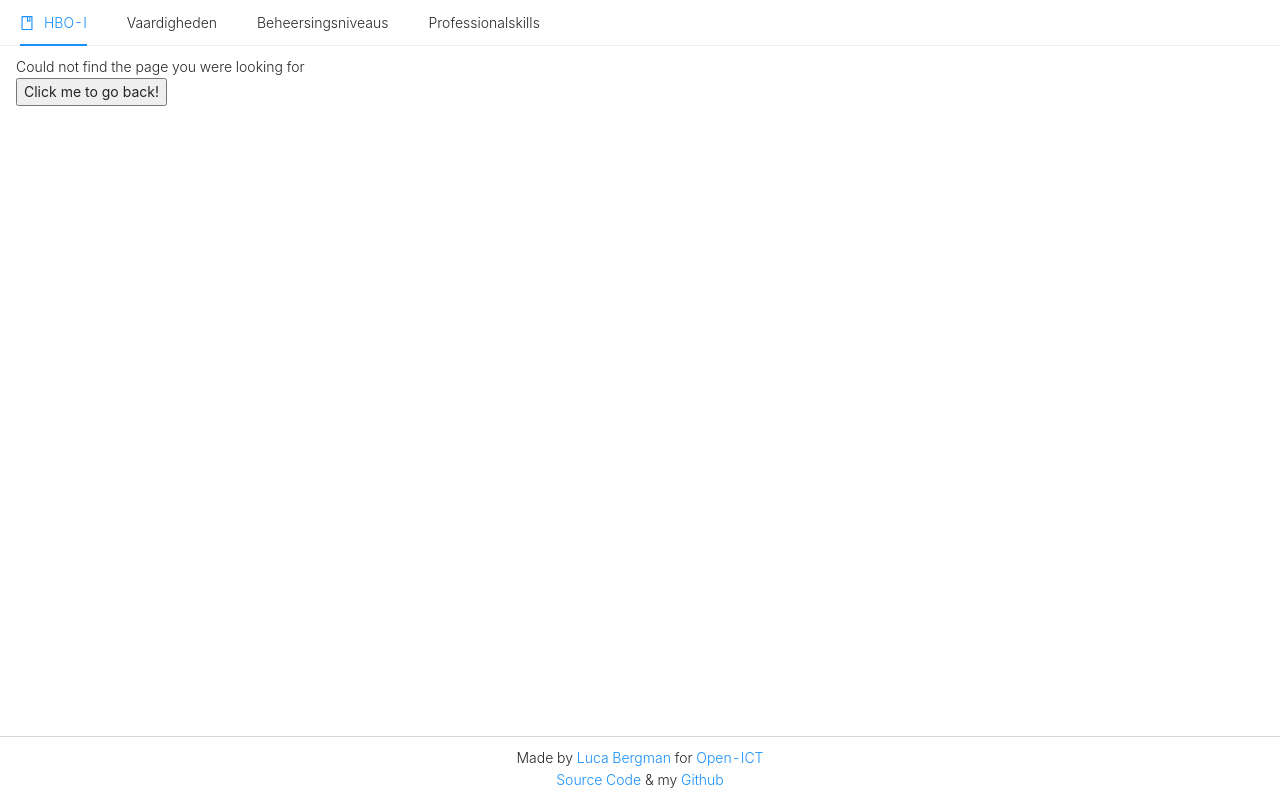
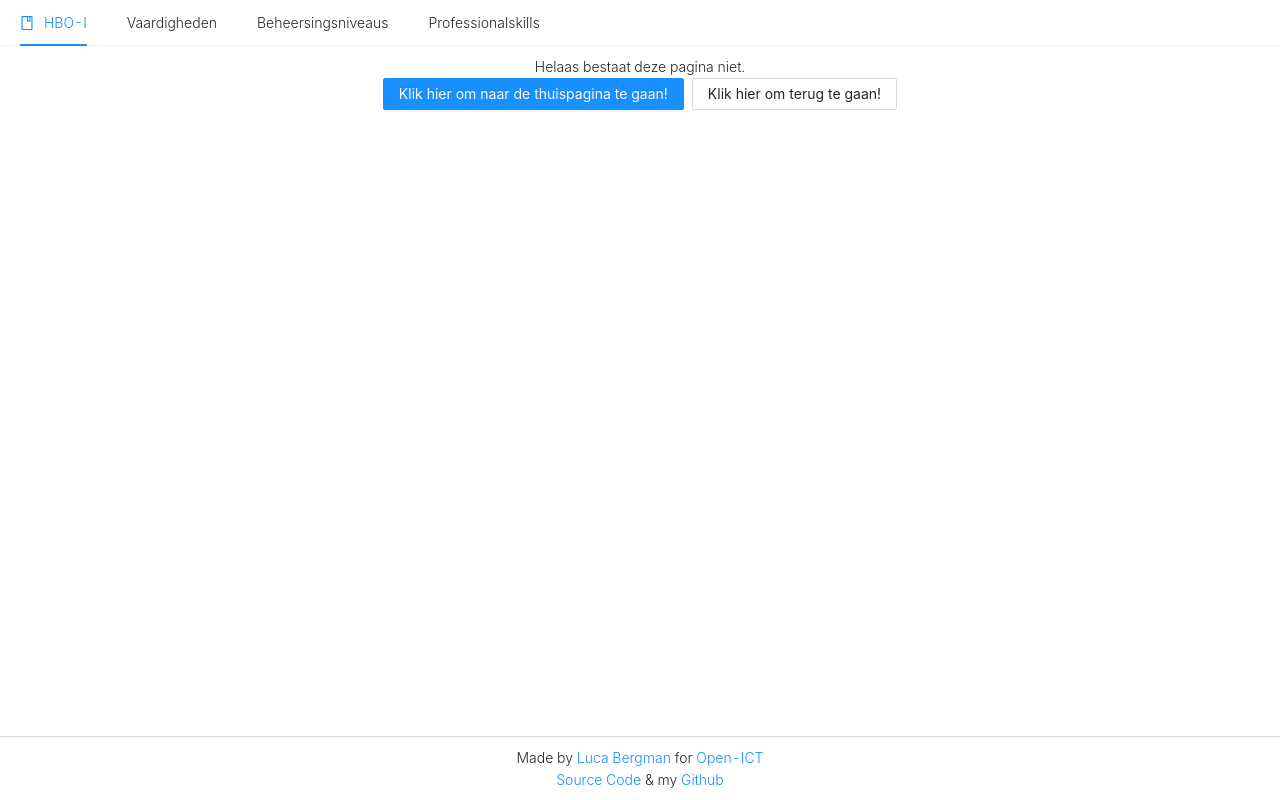
Before and after one commit to spark-156/leveling-education-framework, a React (Create React App) app in the folder frontend/: page /hboi in a window 1280 px wide. Built offline with nearby package versions, Linux system fonts and the light colour scheme.

Commit message:
better page not found page

```diff
--- /dev/null
+++ b/frontend/src/styles/PageNotFound.module.css
@@ -0,0 +1,8 @@
+.container {
+  min-height: 100vh - 2.5rem;
+
+  display: flex;
+  align-items: center;
+  justify-content: center;
+  flex-direction: column;
+}
--- a/frontend/src/views/PageNotFound.jsx
+++ b/frontend/src/views/PageNotFound.jsx
@@ -1,16 +1,25 @@
-import React from 'react';
+import React from "react";
 
-import { useHistory } from 'react-router-dom';
+import { useHistory, Link } from "react-router-dom";
+import { Button, Space } from "antd";
+import styles from "../styles/PageNotFound.module.css";
 
 export default function PageNotFound() {
   const history = useHistory();
 
-  const clickHandler = () => {
-    history.goBack();
-  }
-
-  return <div >
-    <div >Could not find the page you were looking for</div>
-    <button onClick={clickHandler}>Click me to go back!</button>
-  </div>
+  return (
+    <div className={styles.container}>
+      <div>Helaas bestaat deze pagina niet.</div>
+      <Space>
+        <Link to="/">
+          <Button type="primary">
+            Klik hier om naar de thuispagina te gaan!
+          </Button>
+        </Link>
+        <Button type="secondary" onClick={() => history.goBack()}>
+          Klik hier om terug te gaan!
+        </Button>
+      </Space>
+    </div>
+  );
 }
```
Also changed, not shown: frontend/src/views/Home.jsx (+41 -7 lines).
